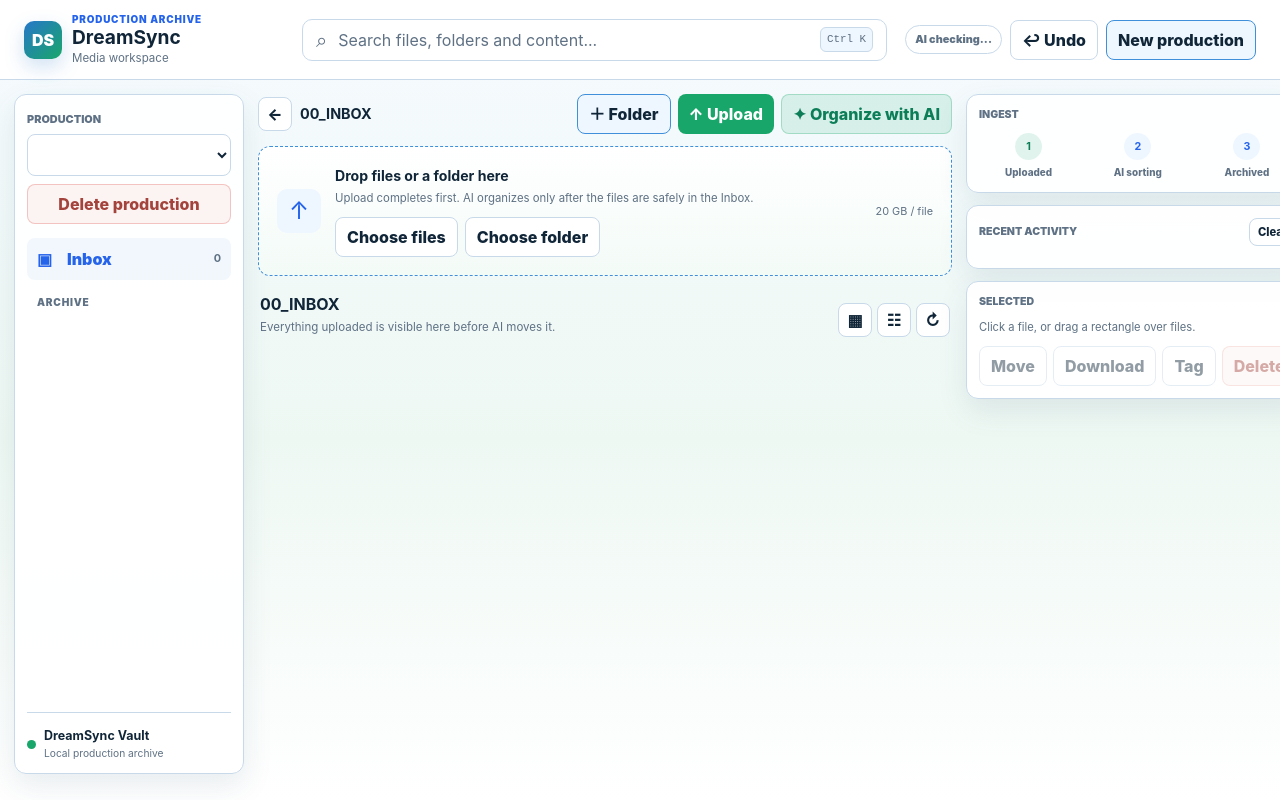
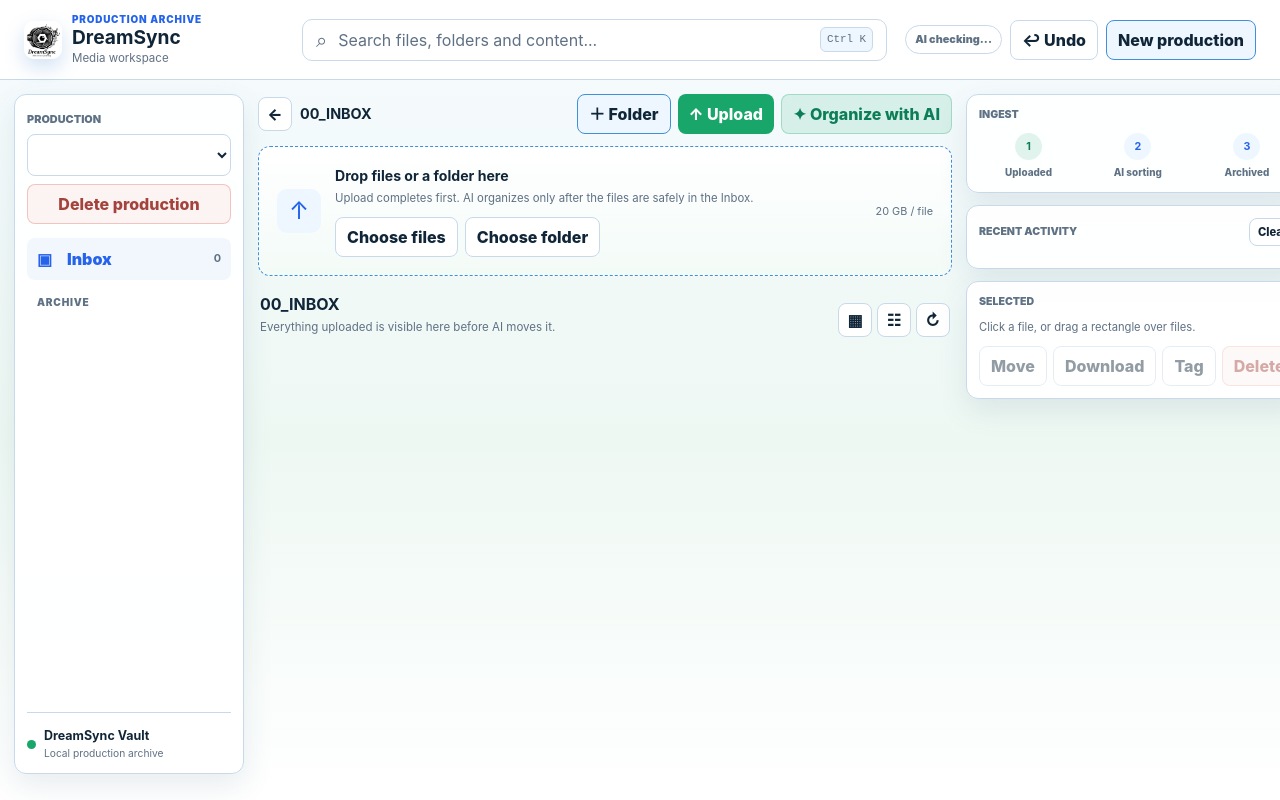
Before and after one commit to blackeyy22/dreamdrive-, a website: page index.html in a window 1280 px wide. Shown: the top 800 px of the page. Drawn offline with Linux system fonts and the light colour scheme; no server answers.

Commit message:
replace header mark with logo

```diff
--- a/index.html
+++ b/index.html
@@ -10,7 +10,7 @@
 <body>
   <header class="app-header">
     <div class="brand-block">
-      <div class="brand-mark">DS</div>
+      <div class="brand-mark"><img src="dreamsync.png" alt="DreamSync logo"></div>
       <div>
         <div class="eyebrow">PRODUCTION ARCHIVE</div>
         <h1>DreamSync</h1>
--- a/styles.css
+++ b/styles.css
@@ -46,10 +46,10 @@
 .brand-block { display: flex; gap: 10px; align-items: center; }
 .brand-mark {
   width: 38px; height: 38px; border-radius: 10px;
-  background: linear-gradient(135deg, var(--blue), var(--green));
-  display: grid; place-items: center; color: #fff; font-weight: 900;
+  background: #fff; display: grid; place-items: center; overflow: hidden;
   box-shadow: 0 8px 20px rgba(39,119,201,.22);
 }
+.brand-mark img { width: 100%; height: 100%; object-fit: cover; }
 h1 { font-size: 1.2rem; line-height: 1.05; }
 .eyebrow { font-size: .62rem; font-weight: 900; letter-spacing: .08em; color: var(--accent-muted); }
 .brand-sub { font-size: .72rem; color: var(--muted); margin-top: 3px; }
```
Also changed, not shown: dreamsync.png (added).
